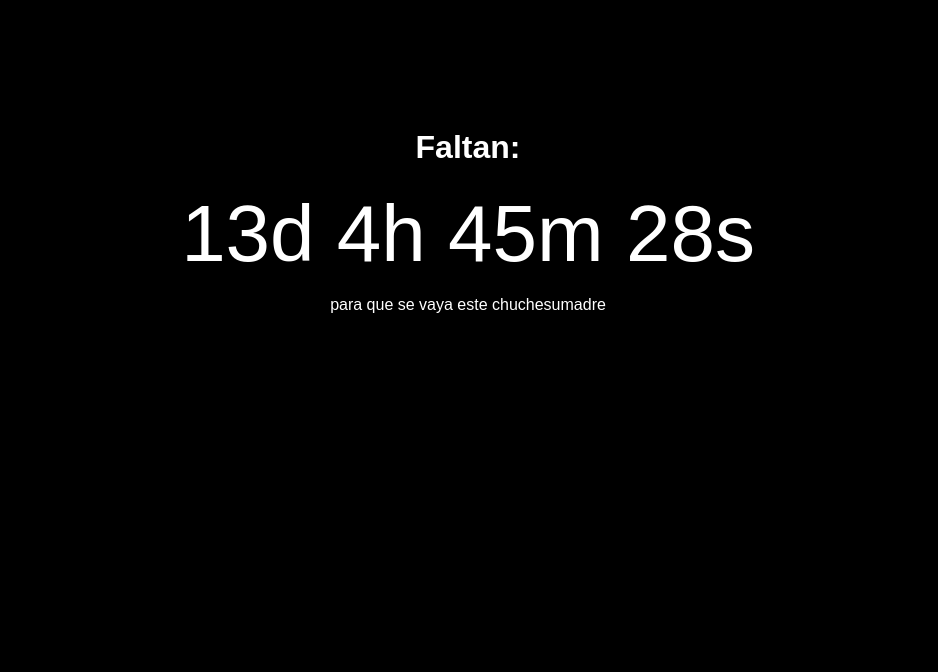
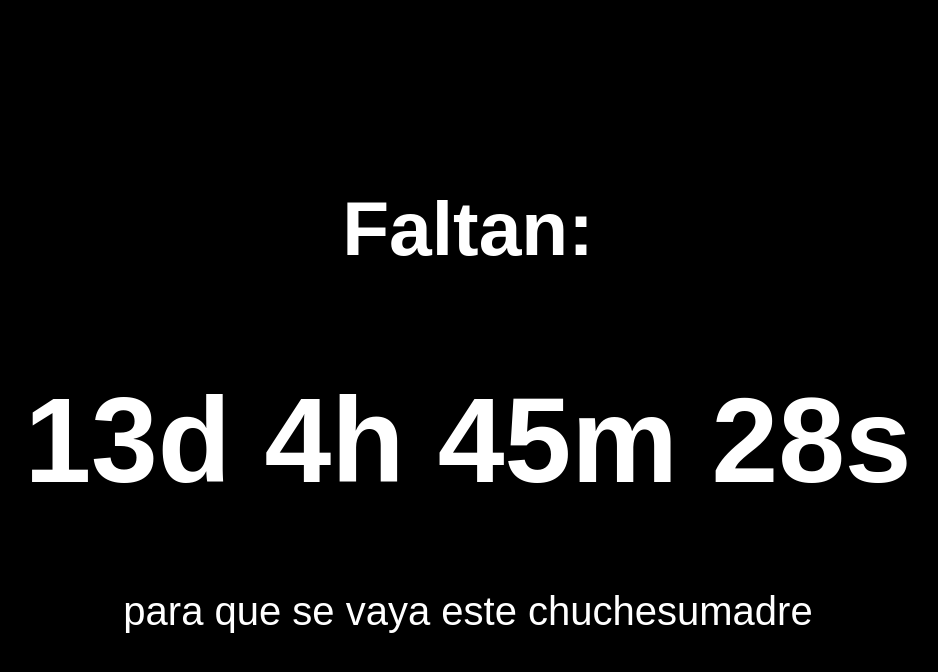
Before and after one commit to agroseba2-sketch/cuenta-regresiva, a plain HTML site: page index.html in a window 1280 px wide. Shown: the whole page, without its empty margins (172-1110 px from the left). Drawn offline with Linux system fonts and the light colour scheme.

Commit message:
Update index.html

```diff
--- a/index.html
+++ b/index.html
@@ -2,20 +2,41 @@
 <html>
 <head>
 <meta charset="UTF-8">
+<meta name="viewport" content="width=device-width, initial-scale=1.0">
 <title>Cuenta Regresiva</title>
+
 <style>
   body {
     background: #000;
     color: white;
-    font-family: Arial;
+    font-family: Arial, sans-serif;
     text-align: center;
-    padding-top: 100px;
+    display: flex;
+    flex-direction: column;
+    justify-content: center;
+    align-items: center;
+    height: 100vh;
+    margin: 0;
+  }
 
+  h1 {
+    font-size: clamp(24px, 6vw, 80px);
+    margin: 0.5em 0;
   }
+
   #countdown {
-    font-size: 80px;
+    font-size: clamp(32px, 10vw, 120px);
+    font-weight: bold;
+    margin: 0.5em 0;
+  }
+
+  p {
+    font-size: clamp(16px, 4vw, 40px);
+    margin: 0.5em 0;
   }
 </style>
+
+
 </head>
 <body>
 
```
